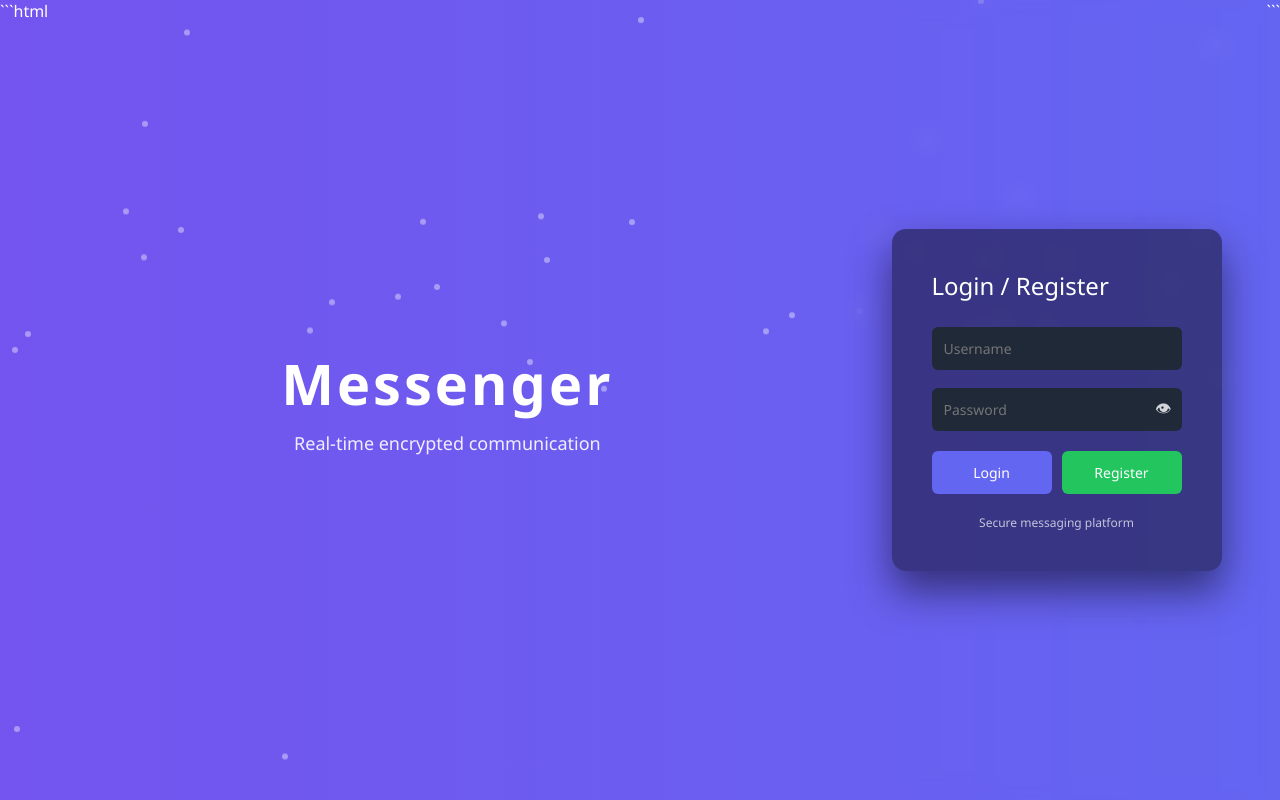
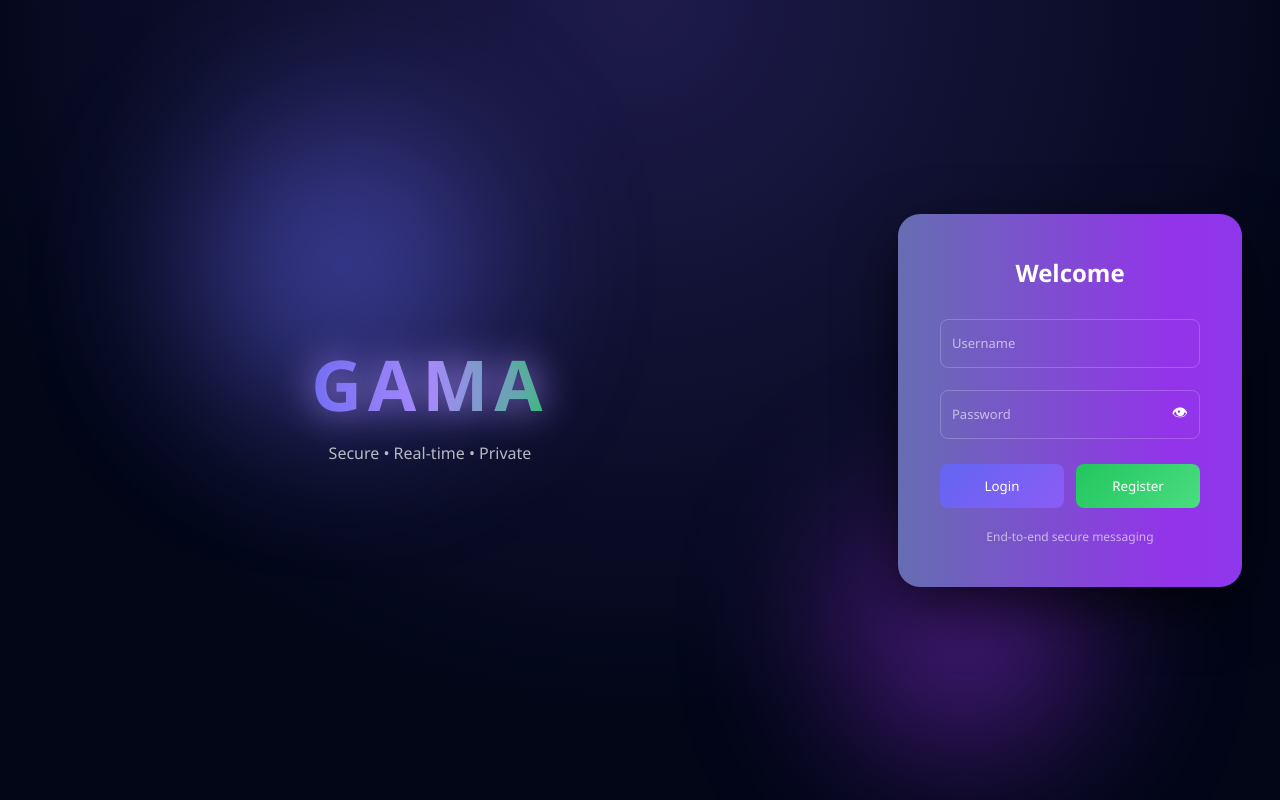
Before and after one commit to kamaleshramesh7275-cloud/flask-chat-app, a Flask app: page / in a window 1280 px wide. Run offline with Flask 3, Linux system fonts and the light colour scheme.

Commit message:
report 3

````diff
--- a/main.py
+++ b/main.py
@@ -163,7 +163,7 @@ def logout():
     return redirect(url_for("index"))
 
 
-# ---------------- SOCKET EVENTS ----------------
+
 
 
 @socketio.on("connect")
@@ -176,7 +176,7 @@ def handle_connect():
 
     online_users.add(username)
 
-    # join personal room
+
     join_room(username)
 
     emit("online_users", list(online_users), broadcast=True)
--- a/templates/index.html
+++ b/templates/index.html
@@ -1,9 +1,8 @@
-```html
 <!DOCTYPE html>
 <html lang="en">
 <head>
 <meta charset="UTF-8">
-<title>Messenger Login</title>
+<title>GAMA Messenger</title>
 
 <style>
 
@@ -21,15 +20,35 @@ display:flex;
 height:100vh;
 color:white;
 overflow:hidden;
-background:linear-gradient(270deg,#6366f1,#9333ea,#3b82f6);
-background-size:600% 600%;
-animation:bgmove 15s ease infinite;
+background:radial-gradient(circle at top,#1e1b4b,#020617 70%);
 }
 
-@keyframes bgmove{
-0%{background-position:0% 50%}
-50%{background-position:100% 50%}
-100%{background-position:0% 50%}
+/* BACKGROUND GLOW ORBS */
+
+.orb{
+position:absolute;
+border-radius:50%;
+filter:blur(80px);
+opacity:.5;
+}
+
+.orb1{
+width:300px;height:300px;
+background:#6366f1;
+top:10%;left:15%;
+animation:move 10s infinite alternate;
+}
+
+.orb2{
+width:250px;height:250px;
+background:#9333ea;
+bottom:10%;right:15%;
+animation:move 12s infinite alternate;
+}
+
+@keyframes move{
+from{transform:translateY(0)}
+to{transform:translateY(40px)}
 }
 
 /* LEFT PANEL */
@@ -40,42 +59,27 @@ display:flex;
 flex-direction:column;
 justify-content:center;
 align-items:center;
-position:relative;
+z-index:2;
 }
 
-.left-panel h1{
-font-size:56px;
-letter-spacing:3px;
-margin-bottom:10px;
-animation:fadeup 1s ease;
+.logo{
+font-size:70px;
+font-weight:bold;
+letter-spacing:6px;
+background:linear-gradient(90deg,#6366f1,#a78bfa,#22c55e);
+-webkit-background-clip:text;
+-webkit-text-fill-color:transparent;
+animation:glow 2s infinite alternate;
 }
 
-.left-panel p{
-font-size:18px;
-opacity:.9;
-animation:fadeup 1.4s ease;
+@keyframes glow{
+from{text-shadow:0 0 20px #6366f1;}
+to{text-shadow:0 0 40px #a78bfa;}
 }
 
-/* floating particles */
-
-.particle{
-position:absolute;
-width:6px;
-height:6px;
-background:white;
-border-radius:50%;
-opacity:.4;
-animation:float 10s infinite linear;
-}
-
-@keyframes float{
-0%{transform:translateY(0)}
-100%{transform:translateY(-900px)}
-}
-
-@keyframes fadeup{
-from{opacity:0;transform:translateY(20px)}
-to{opacity:1;transform:translateY(0)}
+.tagline{
+margin-top:10px;
+opacity:.7;
 }
 
 /* RIGHT PANEL */
@@ -85,132 +89,145 @@ width:420px;
 display:flex;
 justify-content:center;
 align-items:center;
-backdrop-filter:blur(10px);
+z-index:2;
 }
 
-/* LOGIN CARD */
+/* CARD WITH GLOW BORDER */
 
 .auth-card{
+width:340px;
+padding:40px;
+border-radius:20px;
+position:relative;
+background:rgba(255,255,255,0.05);
+backdrop-filter:blur(20px);
+box-shadow:0 20px 60px rgba(0,0,0,.7);
+}
 
-width:330px;
+/* animated border */
 
-padding:40px;
+.auth-card::before{
+content:"";
+position:absolute;
+inset:-2px;
+border-radius:22px;
+background:linear-gradient(270deg,#6366f1,#9333ea,#22c55e);
+background-size:400% 400%;
+animation:borderMove 6s linear infinite;
+z-index:-1;
+}
 
-border-radius:14px;
-
-background:rgba(0,0,0,0.45);
-
-backdrop-filter:blur(12px);
-
-box-shadow:0 20px 40px rgba(0,0,0,.5);
-
-animation:fadeup 1s ease;
-
+@keyframes borderMove{
+0%{background-position:0%}
+100%{background-position:400%}
 }
 
 .auth-card h2{
-margin-bottom:25px;
-font-weight:500;
+text-align:center;
+margin-bottom:30px;
 }
 
-/* INPUT */
+/* FLOATING INPUT */
 
 .input-group{
-margin-bottom:18px;
 position:relative;
+margin-bottom:22px;
 }
 
-input{
+.input-group input{
 width:100%;
-padding:12px;
-border-radius:6px;
-border:none;
-background:#1f2937;
+padding:14px;
+background:transparent;
+border:1px solid rgba(255,255,255,.2);
+border-radius:8px;
 color:white;
 font-size:14px;
-transition:.3s;
 }
 
-input:focus{
+.input-group label{
+position:absolute;
+left:12px;
+top:50%;
+transform:translateY(-50%);
+font-size:13px;
+opacity:.6;
+transition:.3s;
+pointer-events:none;
+}
+
+.input-group input:focus + label,
+.input-group input:valid + label{
+top:-8px;
+font-size:10px;
+background:#020617;
+padding:2px 6px;
+border-radius:4px;
+}
+
+.input-group input:focus{
 outline:none;
-box-shadow:0 0 8px #6366f1;
-transform:scale(1.02);
+border-color:#6366f1;
+box-shadow:0 0 12px #6366f1;
 }
 
 /* PASSWORD TOGGLE */
 
 .toggle{
 position:absolute;
-right:10px;
+right:12px;
 top:50%;
 transform:translateY(-50%);
 cursor:pointer;
-opacity:.8;
 }
 
 /* BUTTONS */
 
 .btn-group{
 display:flex;
-gap:10px;
-margin-top:20px;
+gap:12px;
+margin-top:25px;
 }
 
 button{
-
 flex:1;
-
-padding:12px;
-
+padding:13px;
 border:none;
-
-border-radius:6px;
-
-font-size:14px;
-
+border-radius:8px;
 cursor:pointer;
-
 color:white;
-
+font-weight:500;
 position:relative;
-
 overflow:hidden;
-
-transition:.3s;
-
 }
 
+/* BUTTON STYLES */
+
 .login-btn{
-background:#6366f1;
+background:linear-gradient(135deg,#6366f1,#8b5cf6);
 }
 
 .register-btn{
-background:#22c55e;
+background:linear-gradient(135deg,#22c55e,#4ade80);
 }
 
 button:hover{
-transform:translateY(-2px);
-box-shadow:0 10px 20px rgba(0,0,0,.4);
+transform:scale(1.05);
 }
 
-/* ripple effect */
+/* PULSE EFFECT */
 
 button::after{
 content:"";
 position:absolute;
-width:0;
-height:0;
-background:rgba(255,255,255,.3);
-border-radius:50%;
-top:50%;
-left:50%;
-transform:translate(-50%,-50%);
-transition:.5s;
+width:100%;
+height:100%;
+background:rgba(255,255,255,.2);
+opacity:0;
+transition:.3s;
 }
 
 button:active::after{
-width:200px;
-height:200px;
+opacity:1;
 }
 
 /* ERROR */
@@ -218,16 +235,16 @@ height:200px;
 .error{
 color:#ef4444;
 margin-top:15px;
-font-size:14px;
+text-align:center;
 }
 
 /* FOOTER */
 
 .footer{
 margin-top:20px;
+text-align:center;
+opacity:.6;
 font-size:12px;
-opacity:.7;
-text-align:center;
 }
 
 </style>
@@ -235,64 +252,41 @@ text-align:center;
 
 <body>
 
-<!-- LEFT SIDE -->
+<!-- ORBS -->
+<div class="orb orb1"></div>
+<div class="orb orb2"></div>
+
+<!-- LEFT -->
 
 <div class="left-panel">
-
-<h1>Messenger</h1>
-<p>Real-time encrypted communication</p>
-
-<!-- particles -->
-
-<script>
-for(let i=0;i<40;i++){
-
-let p=document.createElement("div");
-p.className="particle";
-
-p.style.left=Math.random()*100+"%";
-p.style.bottom="-20px";
-p.style.animationDuration=(6+Math.random()*8)+"s";
-
-document.body.appendChild(p);
-
-}
-</script>
-
+<div class="logo">GAMA</div>
+<div class="tagline">Secure • Real-time • Private</div>
 </div>
 
-<!-- RIGHT SIDE -->
+<!-- RIGHT -->
 
 <div class="right-panel">
 
 <div class="auth-card">
 
-<h2>Login / Register</h2>
+<h2>Welcome</h2>
 
 <form method="POST">
 
 <div class="input-group">
-<input type="text" name="username" placeholder="Username" required>
+<input type="text" name="username" required>
+<label>Username</label>
 </div>
 
 <div class="input-group">
-
-<input id="password" type="password" name="password" placeholder="Password" required>
-
+<input id="password" type="password" name="password" required>
+<label>Password</label>
 <span class="toggle" onclick="togglePassword()">👁</span>
-
 </div>
 
 <div class="btn-group">
-
-<button type="submit" name="action" value="login" class="login-btn">
-Login
-</button>
-
-<button type="submit" name="action" value="register" class="register-btn">
-Register
-</button>
-
+<button type="submit" name="action" value="login" class="login-btn">Login</button>
+<button type="submit" name="action" value="register" class="register-btn">Register</button>
 </div>
 
 </form>
@@ -301,9 +295,7 @@ Register
 <div class="error">{{error}}</div>
 {% endif %}
 
-<div class="footer">
-Secure messaging platform
-</div>
+<div class="footer">End-to-end secure messaging</div>
 
 </div>
 
@@ -312,15 +304,11 @@ Secure messaging platform
 <script>
 
 function togglePassword(){
-
 let p=document.getElementById("password");
-
 p.type=p.type==="password"?"text":"password";
-
 }
 
 </script>
 
 </body>
 </html>
-```
````
Also changed, not shown: templates/dashboard.html (+31 -14 lines), users.db.
